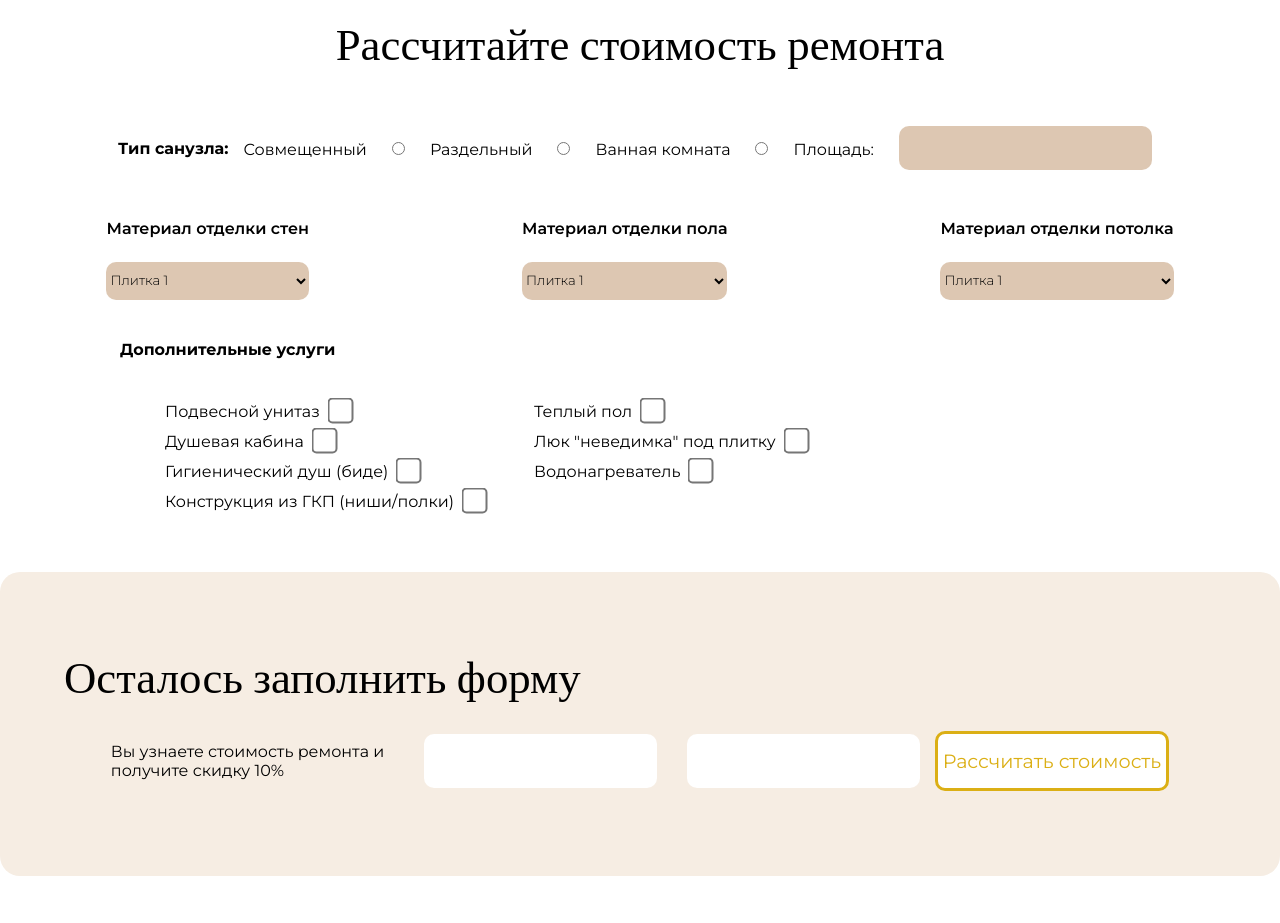
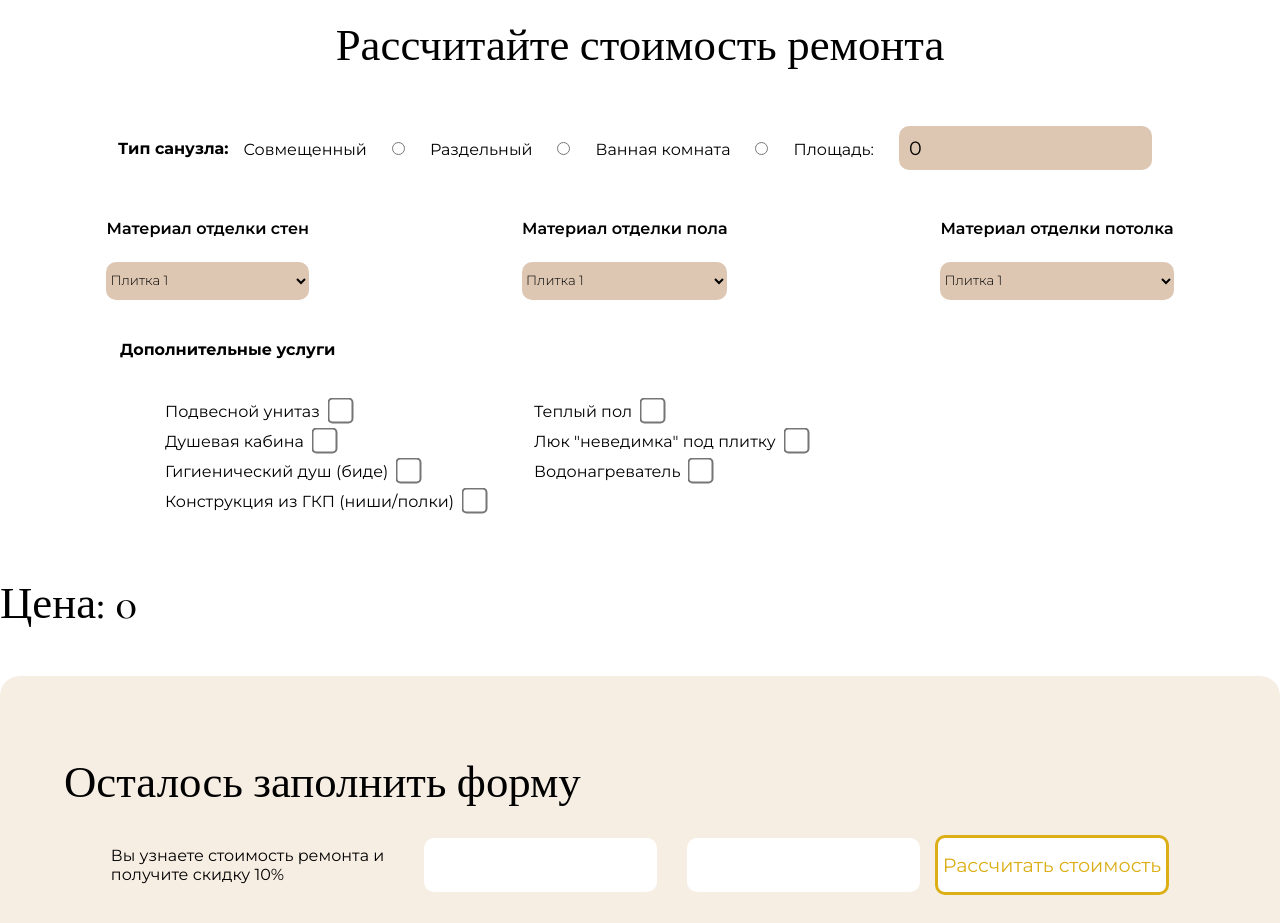
Before and after one commit to AlexTolk/artistic, a Vue app: page / in a window 1280 px wide. Shown: the part 4840-5763 px from the top of the page. Built offline with nearby package versions, Linux system fonts and the light colour scheme.

Commit message:
added basic calculator functionality

```diff
--- a/src/App.vue
+++ b/src/App.vue
@@ -74,6 +74,8 @@
   import description from './components/description.vue';
   import testimonies from './components/testimonies.vue';
 
+
+
 </script>
 <style scoped>
   nav {
--- a/src/components/calculator.vue
+++ b/src/components/calculator.vue
@@ -1,3 +1,36 @@
+<script>
+  import {ref} from 'vue'
+  export default {
+    name: 'PriceCalculator',
+    props: {
+
+    },
+    data() {
+      return {
+        price: 0,
+        typePrice: 0,
+        surface: 0
+      }
+    },
+    methods: {
+      calculatePrice() {
+        let basePrice = parseInt(this.typePrice) || 0;
+        let surfacePrice = this.surface * 50;
+
+        this.price = basePrice + surfacePrice;
+
+      },
+      handleTypeChange(event) {
+        this.typePrice = event.target.value;
+        this.calculatePrice();
+      },
+      handleSurfaceChange(event) {
+        this.surface = event.target.value;
+        this.calculatePrice();
+      },
+    }
+  }
+</script>
 <template>
   <div class="calculator">
     <h3>Рассчитайте стоимость ремонта</h3>
@@ -6,13 +39,13 @@
         <h4>Тип санузла:</h4>
         <form>
           <label for="combined">Совмещенный</label>
-          <input type="radio" name="type" id="combined">
+          <input type="radio" name="type" id="combined" value="100" v-model="typePrice" @change="handleTypeChange">
           <label for="split">Раздельный</label>
-          <input type="radio" name="type" id="split">
+          <input type="radio" name="type" id="split" value="200" v-model="typePrice" @change="handleTypeChange">
           <label for="bathroom">Ванная комната</label>
-          <input type="radio" name="type" id="bathroom">
-          <label for="surface" id="sur">Площадь:</label>
-          <input type="number">
+          <input type="radio" name="type" id="bathroom" value="300" v-model="typePrice" @change="handleTypeChange">
+          <label for="surface" id="sur">Площадь:</label >
+          <input type="number" v-model="surface" @change="handleTypeChange">
         </form>
       </div>
       <div class="dropdowns">
@@ -60,6 +93,7 @@
           </ul>
         </div>
       </div>
+      <h3> Цена: {{ price }}</h3>
       <div class="calc-form">
         <h3>Осталось заполнить форму</h3>
         <div class="calc-form-content">
```
